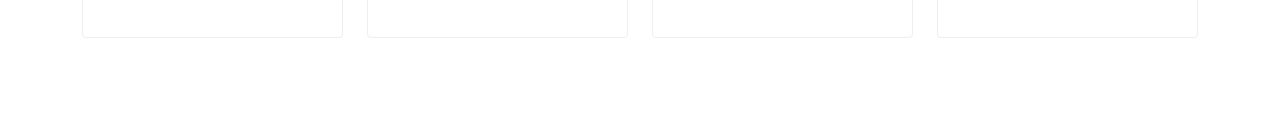
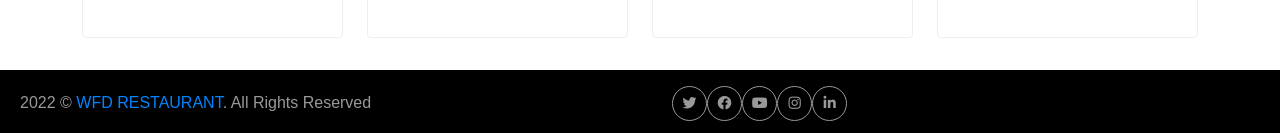
Before and after one commit to vikovic18/Restaurant-website, a React (Create React App) app: page /products in a window 1280 px wide. Shown: the part 865-998 px from the top of the page. Before the commit the page ends 935 px from the top, so only its background shows below. Built offline with nearby package versions, Linux system fonts and the light colour scheme.

Commit message:
final footer made

```diff
--- a/public/index.html
+++ b/public/index.html
@@ -27,7 +27,7 @@
       work correctly both with client-side routing and a non-root public URL.
       Learn how to configure a non-root public URL by running `npm run build`.
     -->
-    <title>WFD Restaurant</title>
+    <title>Bunmi's Cuisine</title>
   </head>
   <body>
     <noscript>You need to enable JavaScript to run this app.</noscript>
--- a/src/App.js
+++ b/src/App.js
@@ -1,5 +1,3 @@
-
-
 import {
   Routes,
   Route,
@@ -28,6 +26,7 @@ function App() {
 
         </Container>
       </main>
+      <Footer />
     </div>
 
   );
--- a/src/components/Footer/footer.css
+++ b/src/components/Footer/footer.css
@@ -39,12 +39,12 @@ a:focus {
 }
 .footer .copyright {
     position: relative;
-    padding: 25px 0;
+    padding: 1px 0;
     background: #000000;
 }
 
 .footer .copyright .copy-text p {
-    margin: 0;
+    margin: 20px;
     font-size: 16px;
     font-weight: 400;
     color: #999999;
```
